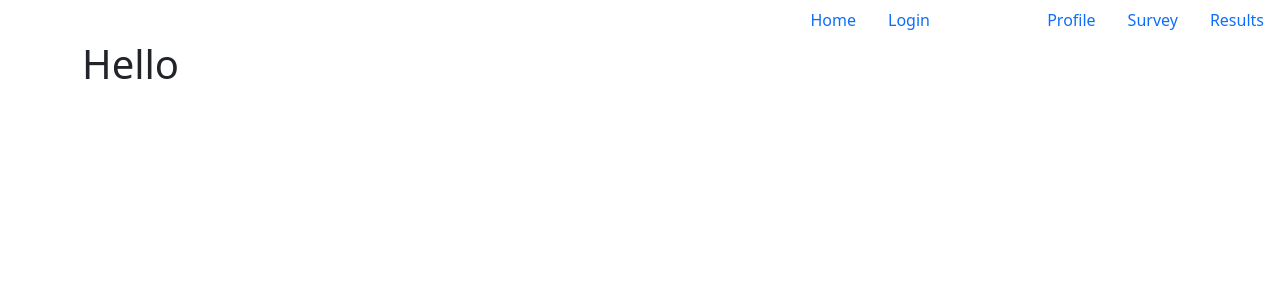
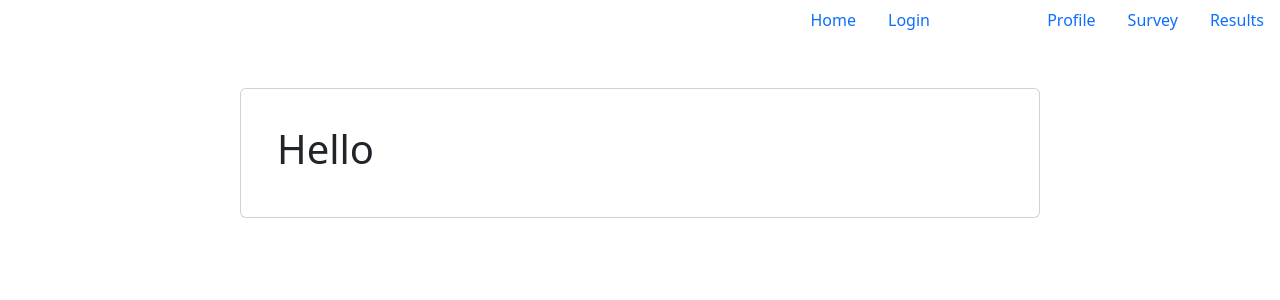
Before and after one commit to MAT-2/stress-free-me-v2, a React (Vite) app in the folder client/: page /Results in a window 1280 px wide. Shown: the top 300 px of the page. Built offline with nearby package versions, Linux system fonts and the light colour scheme.

Commit message:
Updated a little bit of styling for results page. Added an index.jsx file for each component that will be created for the ThoughtForm and ThoughtList to be used for the results page.

```diff
--- a/client/src/pages/Results.jsx
+++ b/client/src/pages/Results.jsx
@@ -1,7 +1,20 @@
+const styles = {
+  card: {
+    width: "50rem",
+    padding: 20,
+  },
+};
+
 function Results() {
   return (
     <>
-      <h1>Hello</h1>
+      <div className="m-5 d-flex justify-content-center">
+        <div className="card " style={styles.card}>
+          <div className="card-body">
+            <h1>Hello</h1>
+          </div>
+        </div>
+      </div>
     </>
   );
 }
```
Also changed, not shown: client/src/components/ThoughtForm/index.jsx (added), client/src/components/ThoughtLIst/index.jsx (added).
